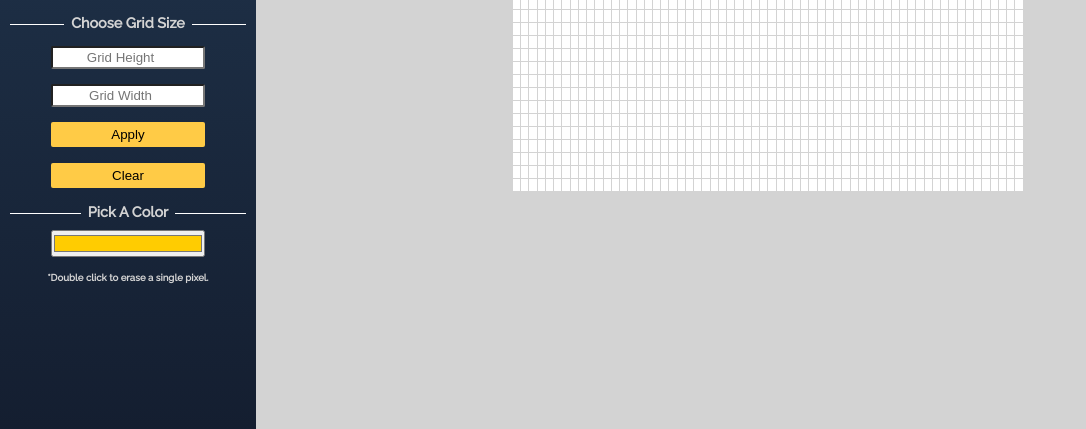
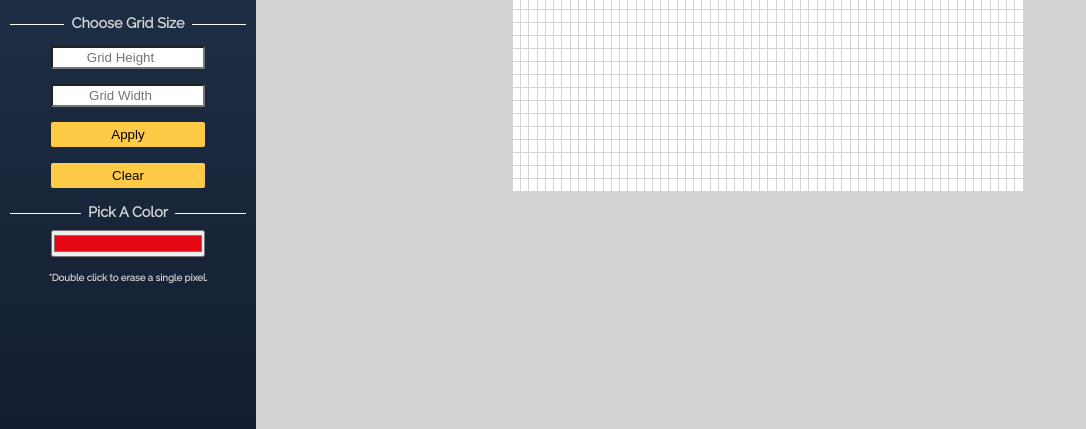
Before and after one commit to Zinebart/Zinebart.github.io, a plain HTML site: page index.html in a window 1280 px wide. Shown: the part 371-800 px from the top of the page, without its empty margins (0-1086 px from the left). Drawn offline with nearby package versions, Linux system fonts and the light colour scheme.

Commit message:
HTML code comments update

```diff
--- a/index.html
+++ b/index.html
@@ -4,24 +4,24 @@
     <!-- Define character encoding and give the browser instructions on how to control the page's dimensions and scaling -->
     <meta charset="UTF-8">
     <meta name="viewport" content="width=device-width, initial-scale=1">
-    <!-- Header address bar color change on Chrome, Firefox OS and Opera for mobile devices -->
+    <!-- Header and address bar color change on mobile devices -->
     <meta name="theme-color" content="#243B55">
-    <!-- Define title of the document -->
+    <!-- Define title of the web page -->
     <title>Pixel Art Maker!</title>
     <!-- Style sheet files -->
-    <link href="https://fonts.googleapis.com/css?family=Raleway:400,500" rel="stylesheet">
+    <link href="https://fonts.googleapis.com/css?family=Raleway:400" rel="stylesheet">
     <link rel="stylesheet" href="css/styles.css">
   </head>
   <body>
-    <!-- Make wrapper for document content -->
+    <!-- Make wrapper for web page panels -->
     <div class="wrapper">
-    <!-- First container for the left side of the document -->
+      <!-- Left panel container -->
       <div class="tools-container">
         <div class="tools-container-items">
-          <!-- Document logo -->
+          <!-- Web page logo -->
           <img src="images/Artboard-2x.png" alt="Pixel Art Maker Logo">
           <!-- First form label -->
-          <h2><span>Choose Grid Size</span></h2>
+          <h2>Choose Grid Size</h2>
           <!-- Grid form -->
           <form id="sizePicker">
             <input type="number" id="input_height" name="height" min="1" placeholder="Grid Height" required>
@@ -31,20 +31,22 @@
           <!-- Clear grid button -->
           <button id="button_clear" value= "Clear">Clear</button>
           <!-- Second form label -->
-          <h2><span>Pick A Color</span></h2>
+          <h2>Pick A Color</h2>
           <!-- Color picker -->
-          <input type="color" id="colorPicker" value="#ffcc01">
+          <input type="color" id="colorPicker" value="#e40613">
           <!-- Single cell erase note -->
           <h6>*Double click to erase a single pixel.</h6>
         </div>
       </div>
-    <!-- Second container for the right side of the document -->
-    <div class="canvas-container">
+      <!-- Right panel container -->
+      <div class="canvas-container">
+        <!-- Right panel table (grid) -->
         <table id="pixel_canvas"></table>
       </div>
     </div>
     <!-- Style sheet files -->
     <script src="https://ajax.googleapis.com/ajax/libs/jquery/3.3.1/jquery.min.js"></script>
     <script src="js/designs.js"></script>
+
   </body>
 </html>
```
